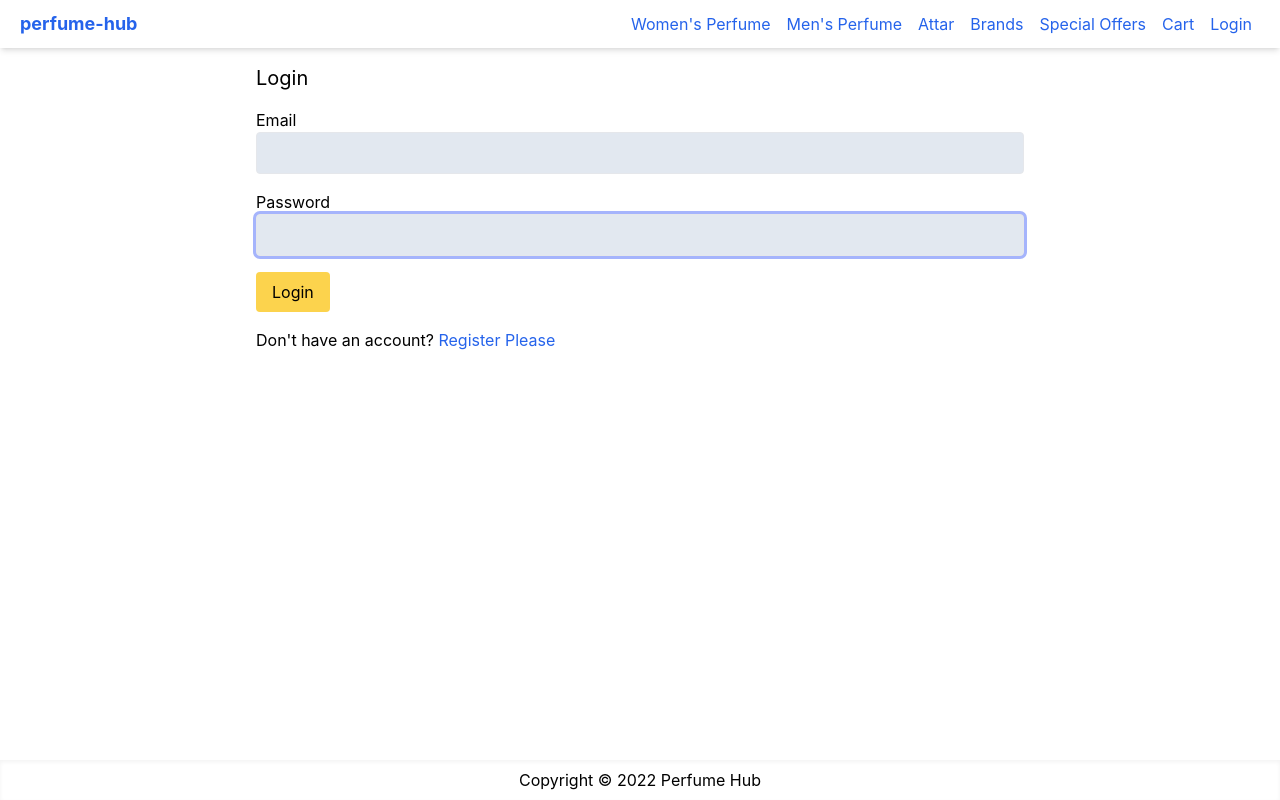
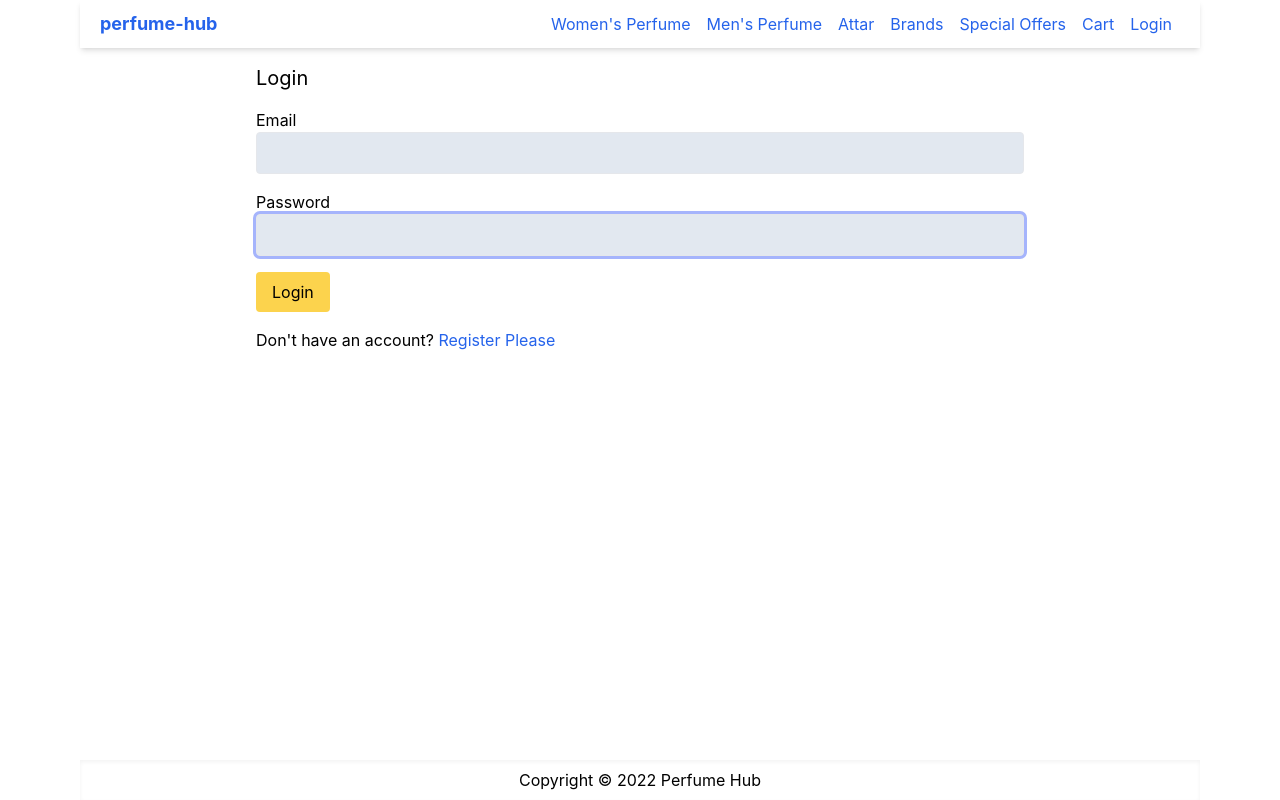
Before and after one commit to numansaady/perfume-hub-ns, a Next.js app: page /login in a window 1280 px wide. Built offline with nearby package versions, Linux system fonts and the light colour scheme; no server answers.

Commit message:
edit some style

```diff
--- a/components/Layout.js
+++ b/components/Layout.js
@@ -35,7 +35,7 @@ const Layout = ({ title, children }) => {
 
       <ToastContainer position="top-right" />
 
-      <div className="flex min-h-screen flex-col justify-between">
+      <div className="flex min-h-screen flex-col justify-between px-20">
         <header>
           <nav className="flex h-12 justify-between items-center shadow-md px-5">
             <Link href={'/'}>
--- a/components/ProductItem.js
+++ b/components/ProductItem.js
@@ -4,7 +4,7 @@ import React from 'react';
 
 const ProductItem = ({ product, handleAddToCart }) => {
   return (
-    <div className="card">
+    <div className="card bg-slate-50 hover:shadow-xl">
       <Link href={`/product/${product.slug}`}>
         <a>
           <img
--- a/pages/index.js
+++ b/pages/index.js
@@ -26,7 +26,7 @@ export default function Home({ products }) {
 
   return (
     <Layout title="Homepage">
-      <div className="grid grid-cols-1 gap-4 md:grid-cols-3 lg:grid-cols-4">
+      <div className="grid grid-cols-1 gap-4 md:grid-cols-2 lg:grid-cols-3">
         {products.map((product) => (
           <ProductItem
             product={product}
```
Also changed, not shown: 1 other file (tests, documents, lock files or other folders).
